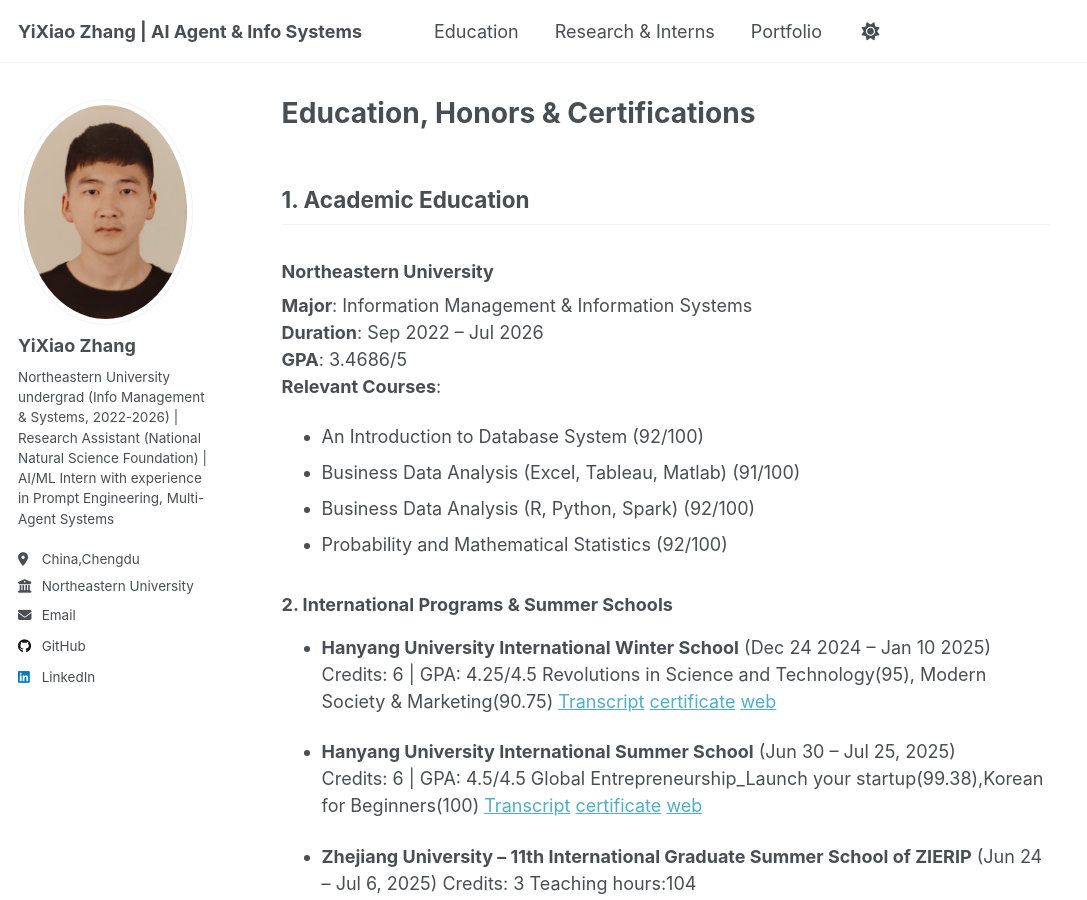
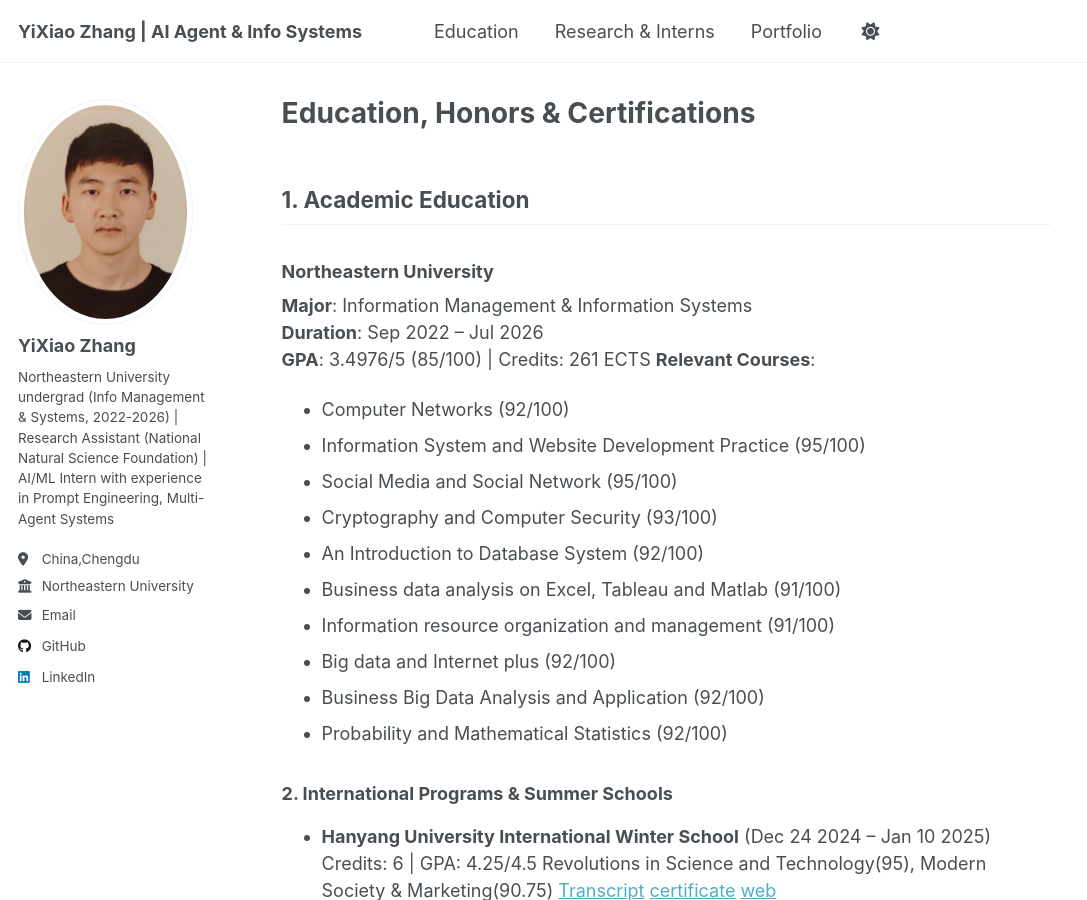
Before and after one commit to kiko022/kiko022.github.io, a Jekyll site: the page built from _pages/education.md, in a window 1280 px wide and 900 px high. Shown: the whole window, without its empty margins (0-1087 px from the left). Built offline with Jekyll 4.4.1, drawn with Linux system fonts in a browser that asks for light colours; a script that is not in the unit is left out; some of the changed text lies outside the part shown.

Commit message:
Update education.md

```diff
--- a/_pages/education.md
+++ b/_pages/education.md
@@ -9,11 +9,17 @@
 ### Northeastern University
 **Major**: Information Management & Information Systems
 **Duration**: Sep 2022 – Jul 2026
-**GPA**: 3.4686/5
+**GPA**: 3.4976/5 (85/100) | Credits: 261 ECTS
 **Relevant Courses**:
+- Computer Networks (92/100)
+- Information System and Website Development Practice (95/100)
+- Social Media and Social Network (95/100)
+- Cryptography and Computer Security (93/100)
 - An Introduction to Database System (92/100)
-- Business Data Analysis (Excel, Tableau, Matlab) (91/100)
-- Business Data Analysis (R, Python, Spark) (92/100)
+- Business data analysis on Excel, Tableau and Matlab (91/100)
+- Information resource organization and management (91/100)
+- Big data and Internet plus (92/100)
+- Business Big Data Analysis and Application (92/100)
 - Probability and Mathematical Statistics (92/100)
 
 
```
Also changed, not shown: other parts of _pages/education.md (+2 -1 lines).
